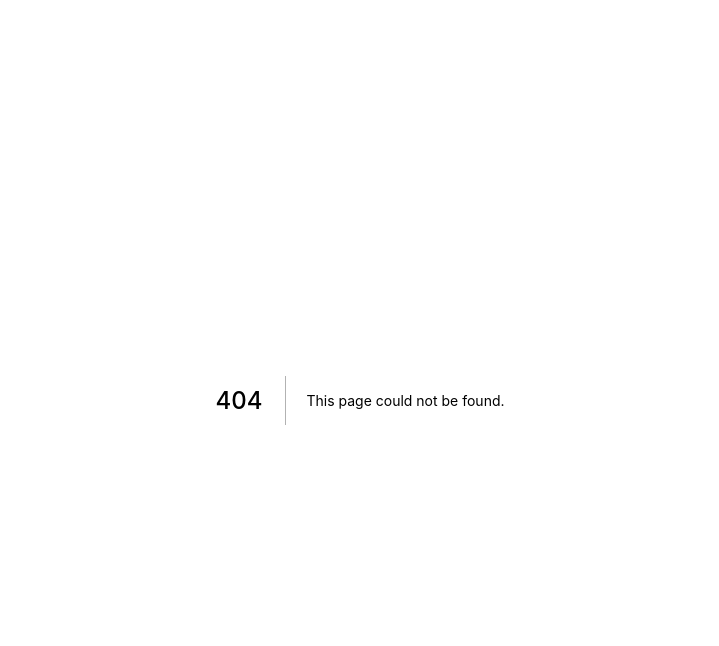
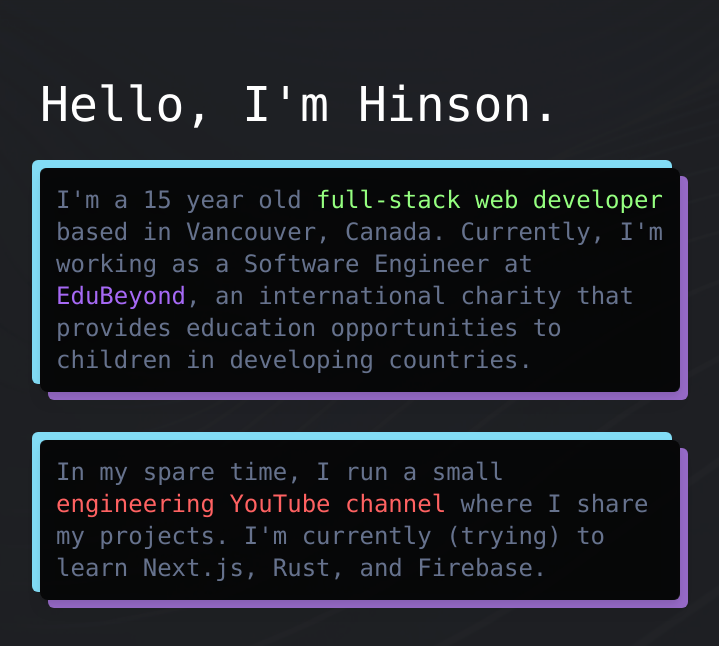
Before and after one commit to flatypus/flatypus.me, a Next.js app: page /index2 in a window 1280 px wide. Before the commit this address had no page. Shown: the top 646 px of the page, without its empty margins (280-999 px from the left). Built offline with nearby package versions, Linux system fonts and the light colour scheme.

Commit message:
two more

```diff
--- a/components/canvas.tsx
+++ b/components/canvas.tsx
@@ -12,7 +12,7 @@
   const particles = useRef([]);
   // ss for square size, bs for border size, trail for length of trail, colarray for start and end color
   const ss = 16;
-  const bs = 2;
+  const bs = 0;
   const trail = 20;
   const colarray = generateColor("0f1e3f", "603BFF", trail);
   const makepoints = (radius) => {
--- a/pages/index.tsx
+++ b/pages/index2.tsx
@@ -28,10 +28,15 @@
         className="
         min-h-screen"
       >
-        <div className="fixed">
-          <Canvas />
+        <div>
+          <div className="fixed">
+            <Canvas />
+          </div>
+          <div className="w-full min-h-screen absolute top-0 left-0 z-10 bg-[url('/images/reverse.png')] bg-no-repeat bg-center bg-cover center bg-fixed backdrop-blur-lg opacity-60">
+          </div>
         </div>
-        <div className="w-full min-h-screen absolute top-0 left-0 z-10">
+
+        <div className="w-full min-h-screen absolute top-0 left-0 z-20">
           {/* <div className="md:bg-green-500 sm:bg-red-500 lg:bg-blue-500">
             Breakpoint tester
           </div> */}
```
